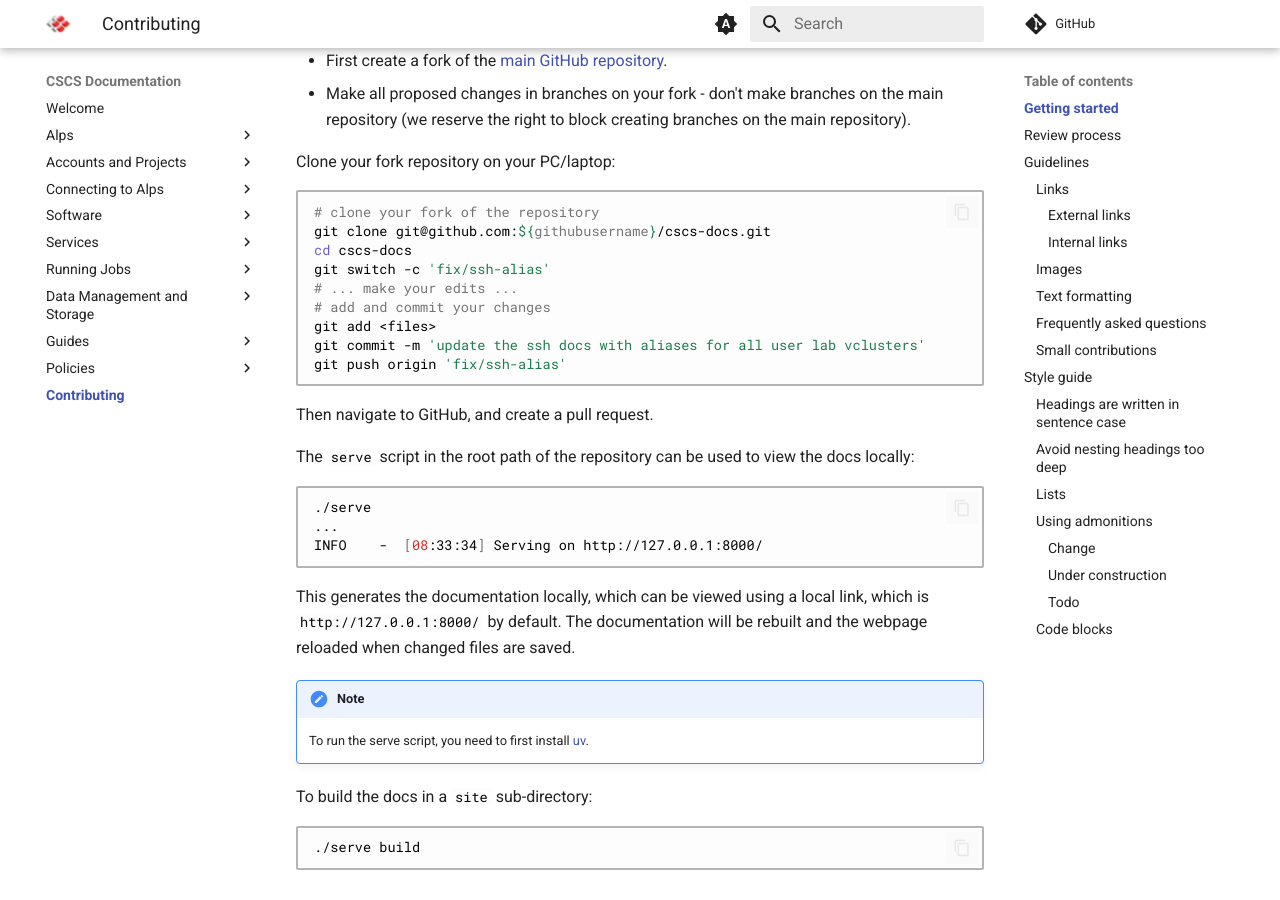
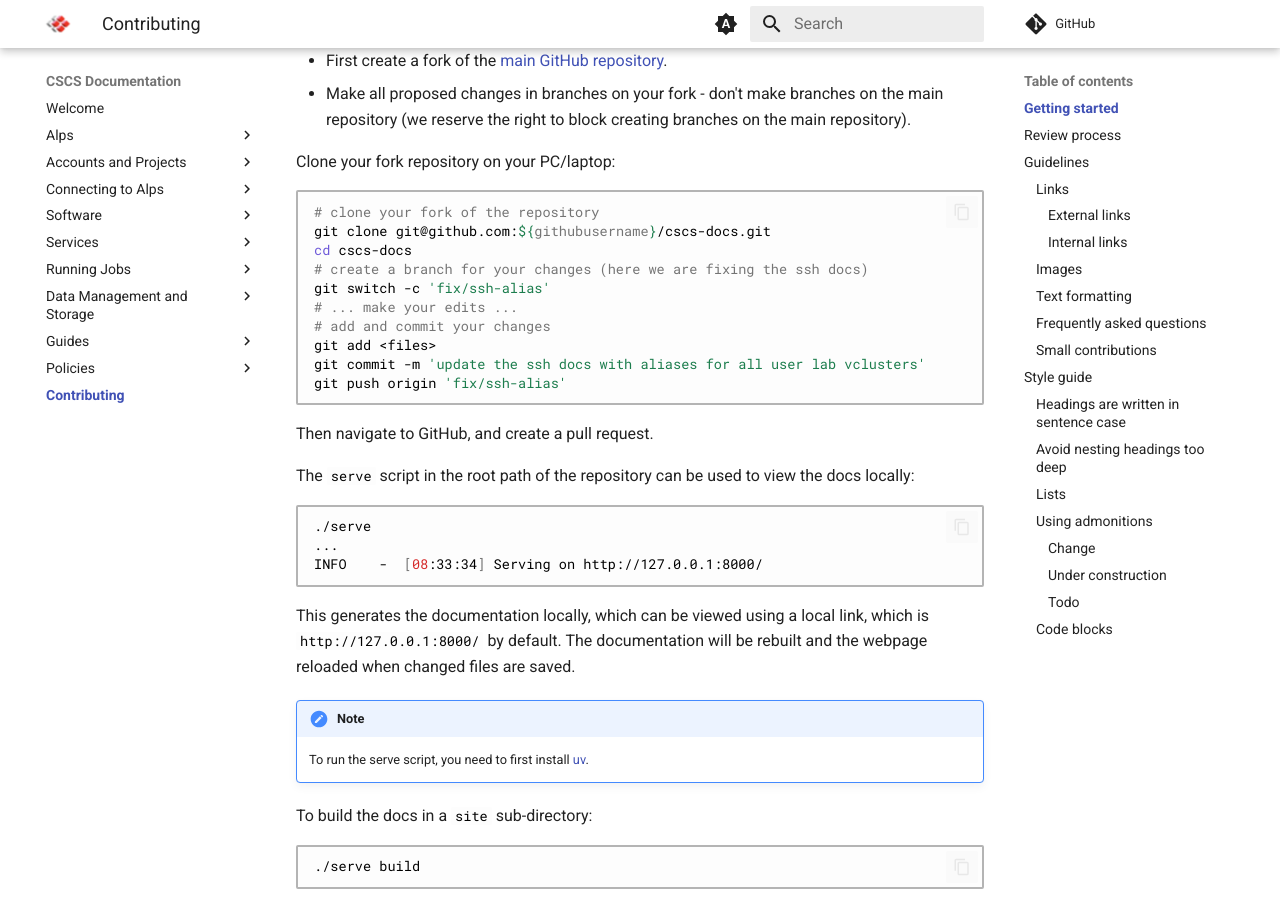
Before and after one commit to nickjbrowning/cscs-docs, an MkDocs documentation site: the page built from docs/contributing/index.md, in a window 1280 px wide and 900 px high, scrolled down 468 px. Built offline with MkDocs 1.6.1 and Material for MkDocs 9.7.7, drawn with Linux system fonts in a browser that asks for light colours; comment, search, counter and statistics services are not loaded.

Commit message:
Update index.md (#143)

```diff
--- a/docs/contributing/index.md
+++ b/docs/contributing/index.md
@@ -15,6 +15,7 @@ Clone your fork repository on your PC/laptop:
 # clone your fork of the repository
 git clone git@github.com:${githubusername}/cscs-docs.git
 cd cscs-docs
+# create a branch for your changes (here we are fixing the ssh docs)
 git switch -c 'fix/ssh-alias'
 # ... make your edits ...
 # add and commit your changes
```
